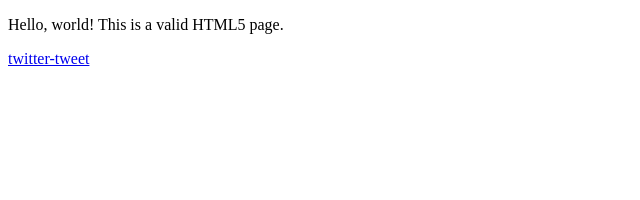
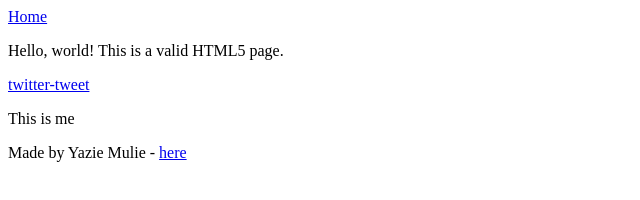
Before and after one commit to ethiogondar/My_First_Portfolio, a plain HTML site: page html_basic/tweets.html in a window 1280 px wide. Shown: the whole page, without its empty margins (0-640 px from the left). Drawn offline with Linux system fonts and the light colour scheme.

Commit message:
Add new change of index and tweets.html

```diff
--- a/html_basic/tweets.html
+++ b/html_basic/tweets.html
@@ -5,7 +5,20 @@
   <title>Base Index</title>
 </head>
 <body>
-  <p>Hello, world! This is a valid HTML5 page.</p>
-  <a target="_blank" href="https://savanna.alxafrica.com/projects/100581">twitter-tweet</a>
+    <header>
+        <a href="/index.html">Home</a>
+    </header>
+    <main>
+        <article>
+            <p>Hello, world! This is a valid HTML5 page.</p>
+            <a target="_blank" href="https://savanna.alxafrica.com/projects/100581">twitter-tweet</a>
+        </article>
+        <aside>
+            <p>This is me</p>
+        </aside>
+    </main>
+    <footer>
+        <p>Made by Yazie Mulie - <a href="https://betehub.com" target="_blank">here</a></p>
+    </footer>
 </body>
 </html>
```
Also changed, not shown: html_basic/index.html (+13 -0 lines).
